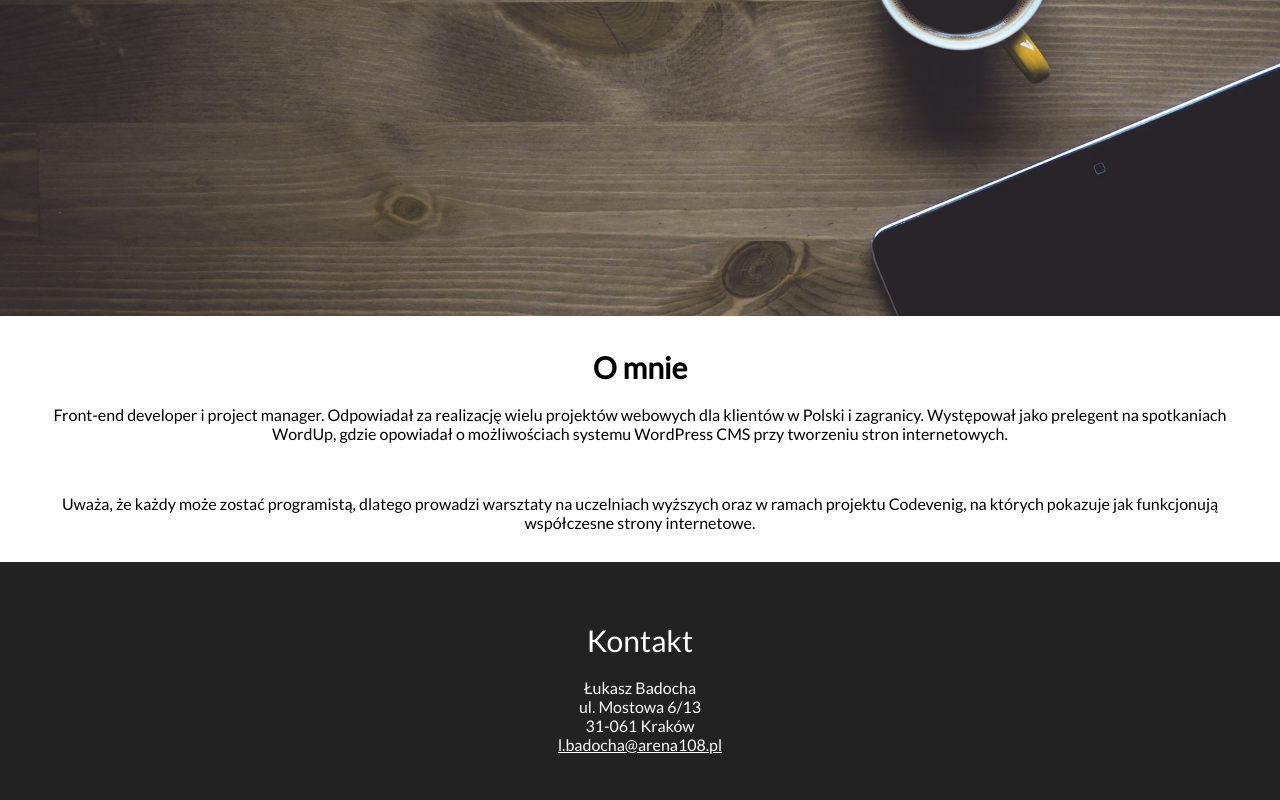
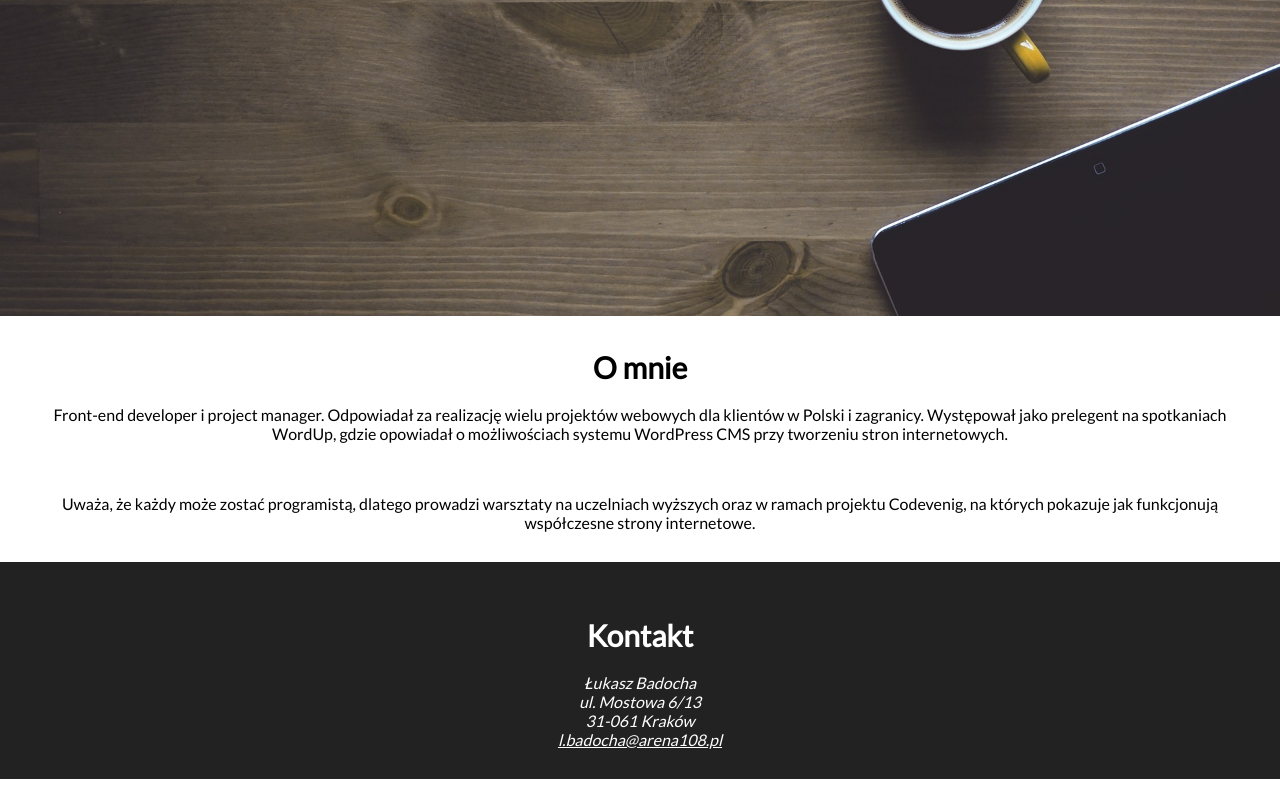
Before and after one commit to ewelinagoworko/projekt-semantyka-html5, a plain HTML site: page index.html in a window 1280 px wide. Shown: the part 604-1404 px from the top of the page. After the commit the page ends 1383 px from the top, so only its background shows below. Drawn offline with Linux system fonts and the light colour scheme.

Commit message:
commit
zmiana w footer

```diff
--- a/index.html
+++ b/index.html
@@ -10,7 +10,7 @@
 
 <body>
 
-
+<!-- menu glowne - start -->
 <nav id="menu">
 	<ul>
 		<li class="menu-item"> <a href="#">Home</a></li>
@@ -19,8 +19,9 @@
 	</ul>
 
 </nav>
+<!-- menu glowne - stop -->
 
-
+<!-- naglowek - start -->
  <header id="header">
 	<img src="img/header-background.jpg" alt="Zdjęcie nagłówkowe">
 	<h1 id="main-header-text">Moja własna strona</h1>
@@ -30,21 +31,22 @@
 	<h2 id="about-header">O mnie</h2>
 	<p class="about-content">Front-end developer i project manager. Odpowiadał za realizację wielu projektów webowych dla klientów w Polski i zagranicy. Występował jako prelegent na spotkaniach WordUp, gdzie opowiadał o możliwościach systemu WordPress CMS przy tworzeniu stron internetowych.</p>
 	<br />
+	<p class="about-content"> Uważa, że każdy może zostać programistą, dlatego prowadzi warsztaty na uczelniach wyższych oraz w ramach projektu Codevenig, na których pokazuje jak funkcjonują współczesne strony internetowe.</p>
+</section>
+ <!--naglowek - stop -->
 
-    <p class="about-content"> Uważa, że każdy może zostać programistą, dlatego prowadzi warsztaty na uczelniach wyższych oraz w ramach projektu Codevenig, na których pokazuje jak funkcjonują współczesne strony internetowe.</p>
-
-  </section>
-
-
+ <!-- stopka start -->
  <footer id="contact">
-    <p id="contact-header">Kontakt</p>
-    <p id="contact-content">
-      Łukasz Badocha<br />
-      ul. Mostowa 6/13<br />
-      31-061 Kraków<br />
+	<h2 id="contact-header">Kontakt</h2>
+	<address id="contact-content">
+		Łukasz Badocha
+		<br /> ul. Mostowa 6/13
+		<br /> 31-061 Kraków
+		<br />
 		<a href="mailto:l.badocha@arena108.pl">l.badocha@arena108.pl</a>
-    </p>
+	</address>
 </footer>
+<!--stopka stop -->
 
 </body>
 
```
Lines whose indentation alone changed are shown as unchanged.
